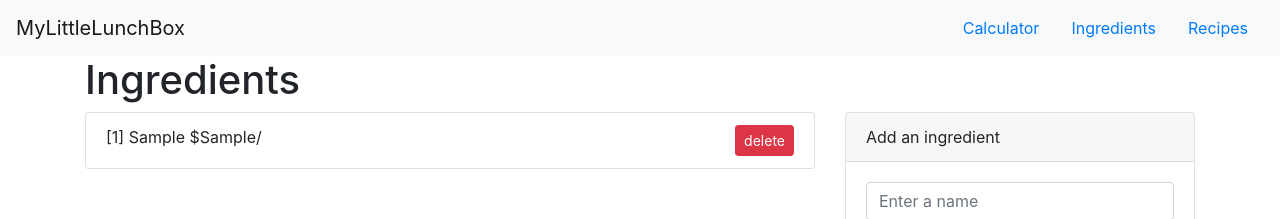
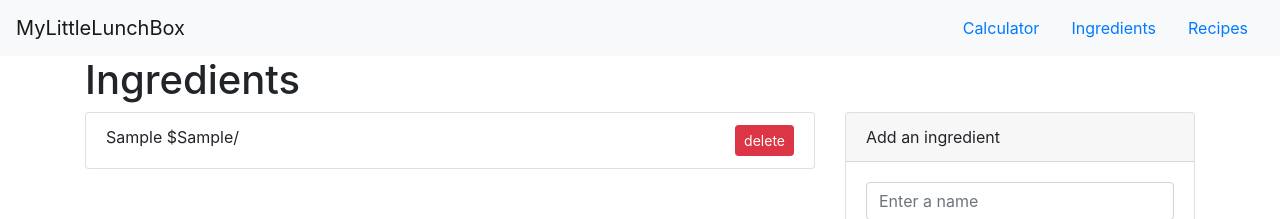
Before and after one commit to yjean/mllb-lunch-calculator, a React (Create React App) app: page /ingredients in a window 1280 px wide. Both pictures are taken after typing "Sample", "Sample" into the empty fields and a click on the button "Add". Shown: the top 219 px of the page. Built offline with nearby package versions, Linux system fonts and the light colour scheme.

Commit message:
Revert "feat: Add debug info for Ingredient"
This reverts commit 346de4fee3ba1beacc418352201c9e1ebc8441d5.

```diff
--- a/src/components/IngredientsList.js
+++ b/src/components/IngredientsList.js
@@ -13,7 +13,7 @@ const Ingredient = ({ ingredient, removeIngredient }) => (
         delete
       </Button>
     </div>
-    [{ingredient.id}] {ingredient.name} ${ingredient.price}/{ingredient.unit}
+    {ingredient.name} ${ingredient.price}/{ingredient.unit}{' '}
   </ListGroupItem>
 );
 
```
